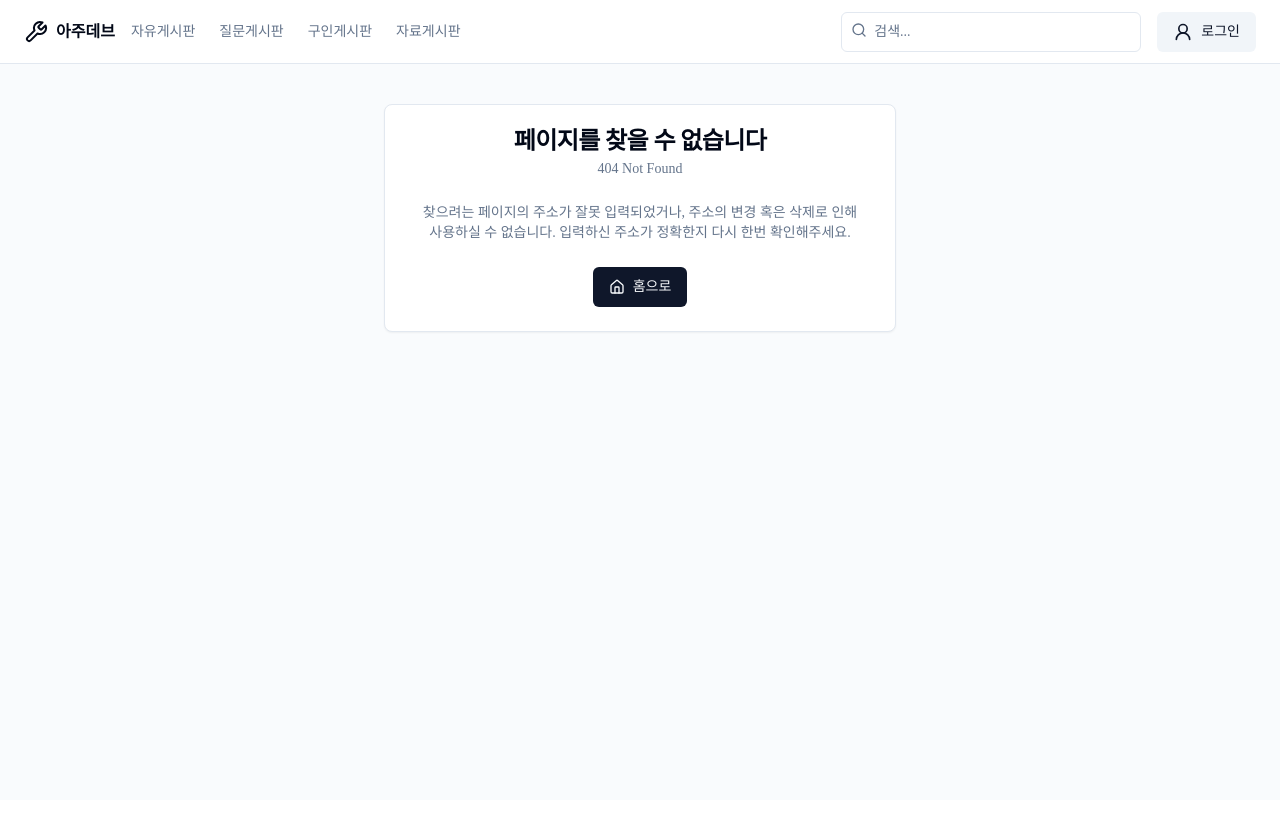
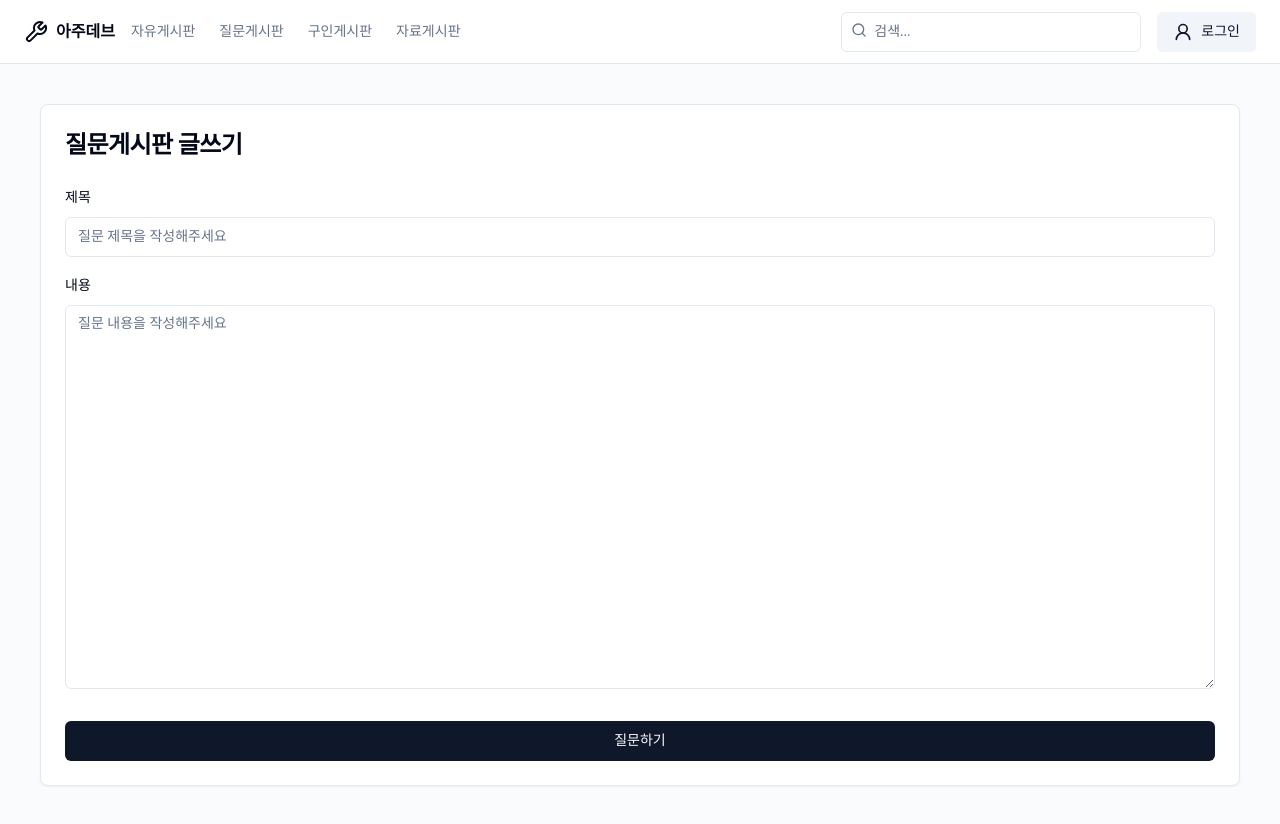
Before and after one commit to asitisdev/ajou-dev-front, a React (Vite) app: page /question/write in a window 1280 px wide. Before the commit this address had no page. Before the commit the page ends 800 px from the top, so only its background shows below. Built offline with nearby package versions, Linux system fonts and the light colour scheme; a web font is replaced by a local one.

Commit message:
feat: 질문게시판 게시글 작성 페이지

```diff
--- /dev/null
+++ b/src/pages/question/QuestionWrite.tsx
@@ -0,0 +1,125 @@
+import React from 'react';
+import { Link } from 'react-router-dom';
+import { useForm } from 'react-hook-form';
+import { z } from 'zod';
+import { zodResolver } from '@hookform/resolvers/zod';
+import { Button } from '@/components/ui/button';
+import { Card, CardContent, CardHeader, CardTitle } from '@/components/ui/card';
+import { Form, FormControl, FormField, FormItem, FormLabel, FormMessage } from '@/components/ui/form';
+import {
+  AlertDialog,
+  AlertDialogAction,
+  AlertDialogContent,
+  AlertDialogDescription,
+  AlertDialogFooter,
+  AlertDialogHeader,
+  AlertDialogTitle,
+} from '@/components/ui/alert-dialog';
+import { Input } from '@/components/ui/input';
+import { Textarea } from '@/components/ui/textarea';
+import { useAuth } from '@/hooks/useAuth';
+import formSchema from '@/schemas/freeboard';
+
+export default function QuestionWrite() {
+  const { fetchAuth } = useAuth();
+  const [dialog, setDialog] = React.useState({
+    open: false,
+    title: '제목',
+    description: '내용',
+    action: '확인',
+    next: '',
+  });
+
+  const form = useForm<z.infer<typeof formSchema>>({
+    resolver: zodResolver(formSchema),
+  });
+
+  async function onSubmit(values: z.infer<typeof formSchema>) {
+    const data = await fetchAuth('/api/question/create', 'POST', values);
+
+    if (data.status === 'success') {
+      setDialog({
+        open: true,
+        title: '질문 작성 완료',
+        description: '질문을 성공적으로 작성하였습니다',
+        action: '확인',
+        next: '/question',
+      });
+    } else {
+      setDialog({
+        open: true,
+        title: '질문 작성 실패',
+        description: '질문 작성에 실패하였습니다. 관리자에게 문의하세요.',
+        action: '확인',
+        next: '',
+      });
+    }
+  }
+
+  return (
+    <>
+      <Card className="w-full max-w-2xl lg:max-w-4xl xl:max-w-7xl">
+        <CardHeader>
+          <CardTitle className="text-2xl">질문게시판 글쓰기</CardTitle>
+        </CardHeader>
+        <CardContent>
+          <Form {...form}>
+            <form onSubmit={form.handleSubmit(onSubmit)}>
+              <div className="grid gap-4">
+                <div className="grid gap-2">
+                  <FormField
+                    control={form.control}
+                    name="title"
+                    render={({ field }) => (
+                      <FormItem>
+                        <FormLabel>제목</FormLabel>
+                        <FormControl>
+                          <Input placeholder="질문 제목을 작성해주세요" {...field} />
+                        </FormControl>
+                        <FormMessage />
+                      </FormItem>
+                    )}
+                  />
+                </div>
+                <div className="grid gap-2">
+                  <FormField
+                    control={form.control}
+                    name="textBody"
+                    render={({ field }) => (
+                      <FormItem>
+                        <FormLabel>내용</FormLabel>
+                        <FormControl>
+                          <Textarea placeholder="질문 내용을 작성해주세요" {...field} className="h-96" />
+                        </FormControl>
+                        <FormMessage />
+                      </FormItem>
+                    )}
+                  />
+                </div>
+                <div className="grid gap-2 mt-4">
+                  <Button type="submit" className="w-full">
+                    질문하기
+                  </Button>
+                </div>
+              </div>
+            </form>
+          </Form>
+        </CardContent>
+      </Card>
+
+      <AlertDialog open={dialog.open} onOpenChange={(open) => setDialog((prev) => ({ ...prev, open }))}>
+        <AlertDialogContent>
+          <AlertDialogHeader>
+            <AlertDialogTitle>{dialog.title}</AlertDialogTitle>
+            <AlertDialogDescription>{dialog.description}</AlertDialogDescription>
+          </AlertDialogHeader>
+          <AlertDialogFooter>
+            <Link to={dialog.next}>
+              <AlertDialogAction autoFocus>{dialog.action}</AlertDialogAction>
+            </Link>
+          </AlertDialogFooter>
+        </AlertDialogContent>
+      </AlertDialog>
+    </>
+  );
+}
--- a/src/routes.tsx
+++ b/src/routes.tsx
@@ -12,6 +12,7 @@ import FreeboardWrite from './pages/freeboard/FreeboardWrite.tsx';
 import FreeboardEdit from './pages/freeboard/FreeboardEdit.tsx';
 import Freeboard from './pages/freeboard/Freeboard.tsx';
 import QuestionList from './pages/question/QuestionList.tsx';
+import QuestionWrite from './pages/question/QuestionWrite.tsx';
 import PostList from './pages/members/PostList.tsx';
 import CommentList from './pages/members/CommentList.tsx';
 import LikeList from './pages/members/LikeList.tsx';
@@ -34,6 +35,7 @@ export default function AppRoutes() {
         <Route path="/freeboard/:postNum/edit" element={<FreeboardEdit />}></Route>
 
         <Route path="/question" element={<QuestionList />}></Route>
+        <Route path="/question/write" element={<QuestionWrite />}></Route>
 
         <Route path="/members/:userId/likes" element={<LikeList />}></Route>
         <Route path="/members/:userId/posts" element={<PostList />}></Route>
```
